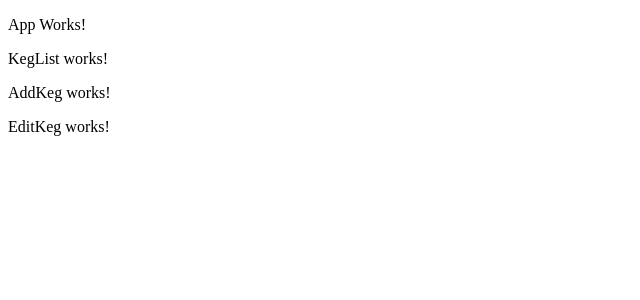
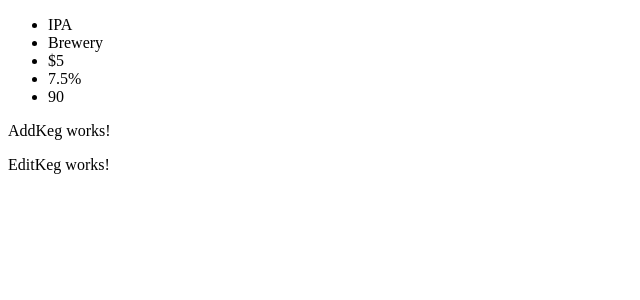
Before and after one commit to tbssnch/react-tap-list, a React app: page / in a window 1280 px wide. Shown: the top 300 px of the page, without its empty margins (0-640 px from the left). Built offline with nearby package versions, Linux system fonts and the light colour scheme.

Commit message:
add values and proptypes for a single keg that will output to the main component

```diff
--- a/src/components/App.jsx
+++ b/src/components/App.jsx
@@ -8,7 +8,6 @@ import { Switch, Route } from 'react-router-dom';
 function App(){
   return (
     <div>
-      <p>App Works!</p>
       <KegList/>
       <AddKeg/>
       <EditKeg/>
--- a/src/components/Keg.jsx
+++ b/src/components/Keg.jsx
@@ -4,13 +4,23 @@ import PropTypes from 'prop-types';
 function Keg(props){
   return (
     <div>
-      <p>Keg Works!</p>
+      <ul>
+        <li>{props.name}</li>
+        <li>{props.brewery}</li>
+        <li>{props.price}</li>
+        <li>{props.abv}</li>
+        <li>{props.ibu}</li>
+      </ul>
     </div>
   );
 }
 
 Keg.propTypes = {
-
+  name: PropTypes.string.isRequired,
+  brewery: PropTypes.string.isRequired,
+  price: PropTypes.string.isRequired,
+  abv: PropTypes.string.isRequired,
+  ibu: PropTypes.string.isRequired
 };
 
 export default Keg;
--- a/src/components/KegList.jsx
+++ b/src/components/KegList.jsx
@@ -15,7 +15,14 @@ var masterKegList = [
 function KegList(){
   return (
     <div>
-      <p>KegList works!</p>
+      {masterKegList.map((keg, index) =>
+        <Keg name={keg.name}
+          brewery={keg.brewery}
+          price={keg.price}
+          abv={keg.abv}
+          ibu={keg.ibu}
+          key={index}/>
+      )}
     </div>
   );
 }
```
Also changed, not shown: src/components/Header.jsx (added).
